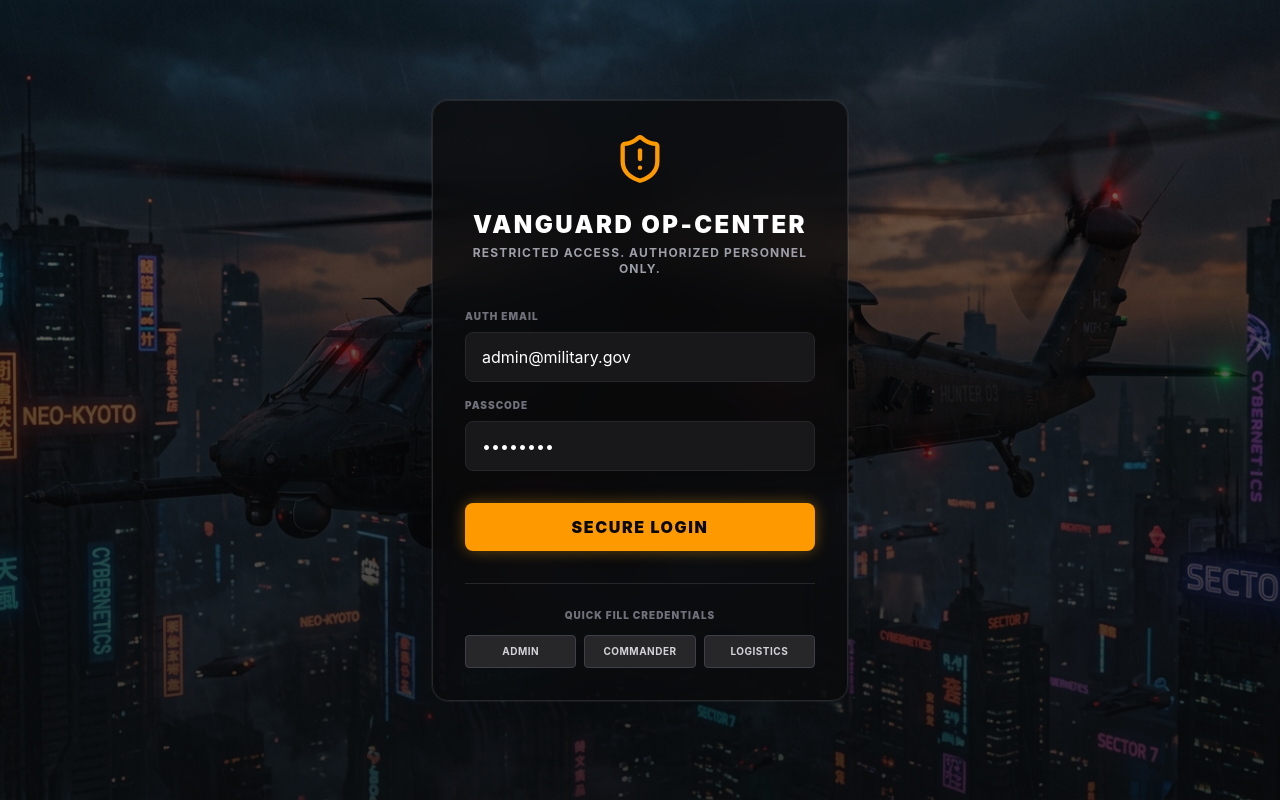
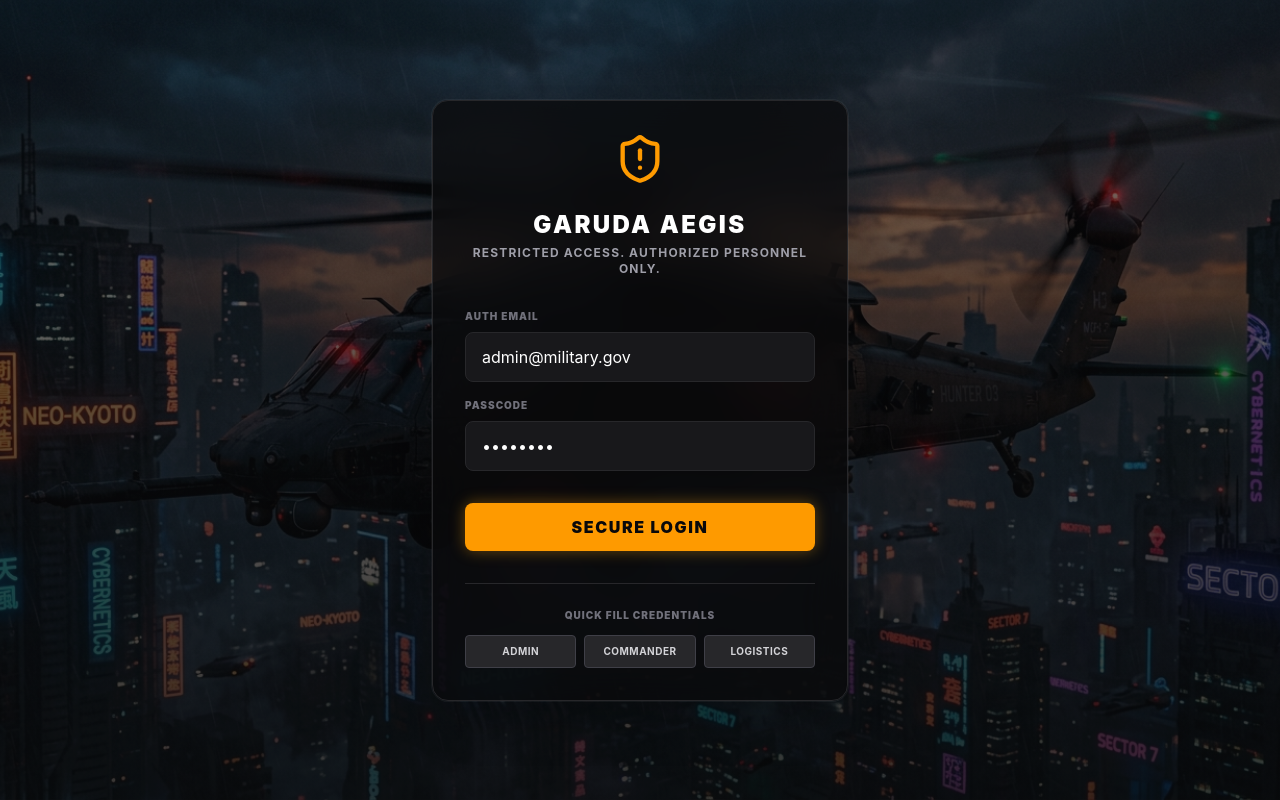
Before and after one commit to sumit-sagar0/military-asset-frontend, a React (Vite) app: page /login in a window 1280 px wide. Built offline with nearby package versions, Linux system fonts and the light colour scheme; no server answers.

Commit message:
Rename project to Garuda AEGIS

```diff
--- a/src/components/Navbar.tsx
+++ b/src/components/Navbar.tsx
@@ -29,8 +29,8 @@ export default function Navbar() {
           </div>
           <div>
             <div className="flex items-center gap-3">
-              <h1 className="text-2xl font-black text-white tracking-widest uppercase">VANGUARD</h1>
-              <span className="text-[10px] font-bold bg-rose-900/40 text-rose-400 px-2 py-0.5 rounded-sm border border-rose-800">OP-CENTER</span>
+              <h1 className="text-2xl font-black text-white tracking-widest uppercase">GARUDA AEGIS</h1>
+              <span className="text-[10px] font-bold bg-rose-900/40 text-rose-400 px-2 py-0.5 rounded-sm border border-rose-800">SYSTEM</span>
             </div>
             <p className="text-[10px] text-zinc-500 uppercase tracking-[0.2em] mt-0.5 font-semibold">Strategic Asset & Logistics Matrix</p>
           </div>
--- a/src/pages/Dashboard.tsx
+++ b/src/pages/Dashboard.tsx
@@ -27,7 +27,7 @@ export default function Dashboard() {
   useEffect(() => { fetchData(); }, []);
 
   if (loading) {
-    return <div className="flex items-center justify-center h-64 text-amber-500 font-mono animate-pulse tracking-widest uppercase">Initializing Vanguard Link...</div>;
+    return <div className="flex items-center justify-center h-64 text-amber-500 font-mono animate-pulse tracking-widest uppercase">Initializing Garuda AEGIS Link...</div>;
   }
   if (!stats) return <p className="text-rose-500 font-mono tracking-widest uppercase">FATAL: Uplink Severed.</p>;
 
--- a/src/pages/Login.tsx
+++ b/src/pages/Login.tsx
@@ -50,7 +50,7 @@ export default function Login() {
       <div className="w-full max-w-md px-4 relative z-10">
         <form onSubmit={handleLogin} className="bg-zinc-950/70 backdrop-blur-xl rounded-2xl shadow-2xl border border-zinc-800 p-8 ring-1 ring-white/5">
           <div className="flex justify-center mb-6 text-amber-500"><ShieldAlert size={52}/></div>
-          <h1 className="text-2xl font-black text-white text-center tracking-widest uppercase mb-1">Vanguard Op-Center</h1>
+          <h1 className="text-2xl font-black text-white text-center tracking-widest uppercase mb-1">Garuda AEGIS</h1>
           <p className="text-zinc-400 text-center text-xs tracking-widest font-bold uppercase mb-8">Restricted Access. Authorized Personnel Only.</p>
 
           {error && <div className="bg-rose-900/30 border border-rose-500 text-rose-400 p-3 rounded-lg mb-4 text-sm text-center font-bold">{error}</div>}
```
